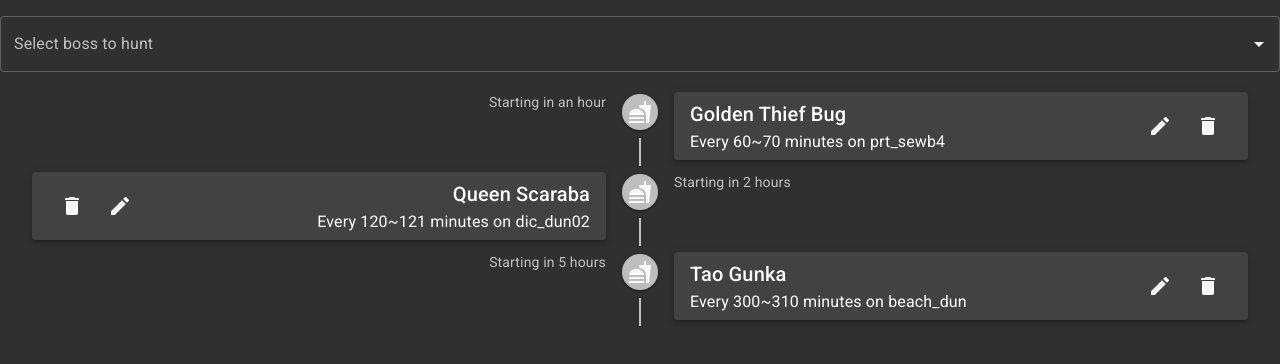
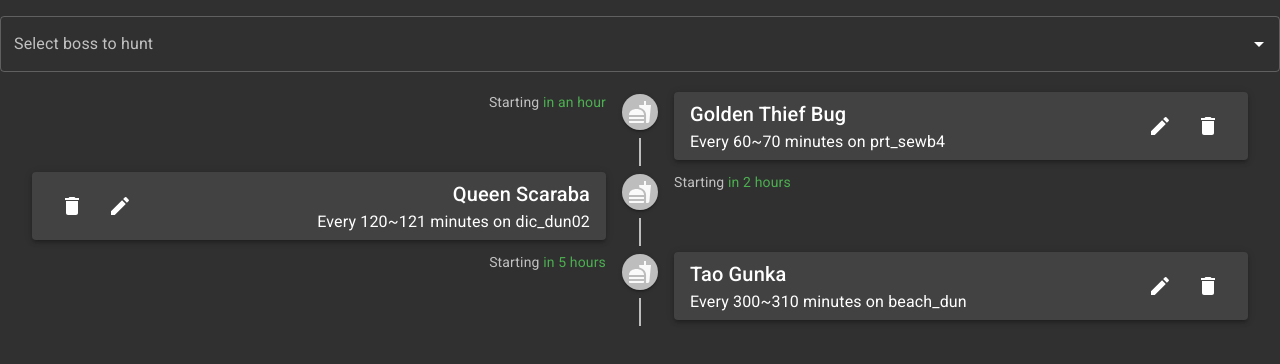
Before and after one commit to kasper573/ragnarok-boss-tracker, a React (Create React App) app: page / in a window 1280 px wide. Shown: the top 364 px of the page. Built offline with nearby package versions, Linux system fonts and the light colour scheme.

Commit message:
Color future and past spawn times

```diff
--- a/src/SpawnTime.tsx
+++ b/src/SpawnTime.tsx
@@ -18,7 +18,7 @@ export const SpawnTime: React.FC<SpawnTimeProps> = ({
   if (now < start) {
     return (
       <Typography variant="body2" color="textSecondary">
-        Starting {format(start)}
+        Starting <FutureText>{format(start)}</FutureText>
       </Typography>
     );
   }
@@ -27,7 +27,7 @@ export const SpawnTime: React.FC<SpawnTimeProps> = ({
   if (now > end) {
     return (
       <Typography variant="body2" color="textSecondary">
-        Ended {format(end)}
+        Ended <PastText>{format(end)}</PastText>
       </Typography>
     );
   }
```
